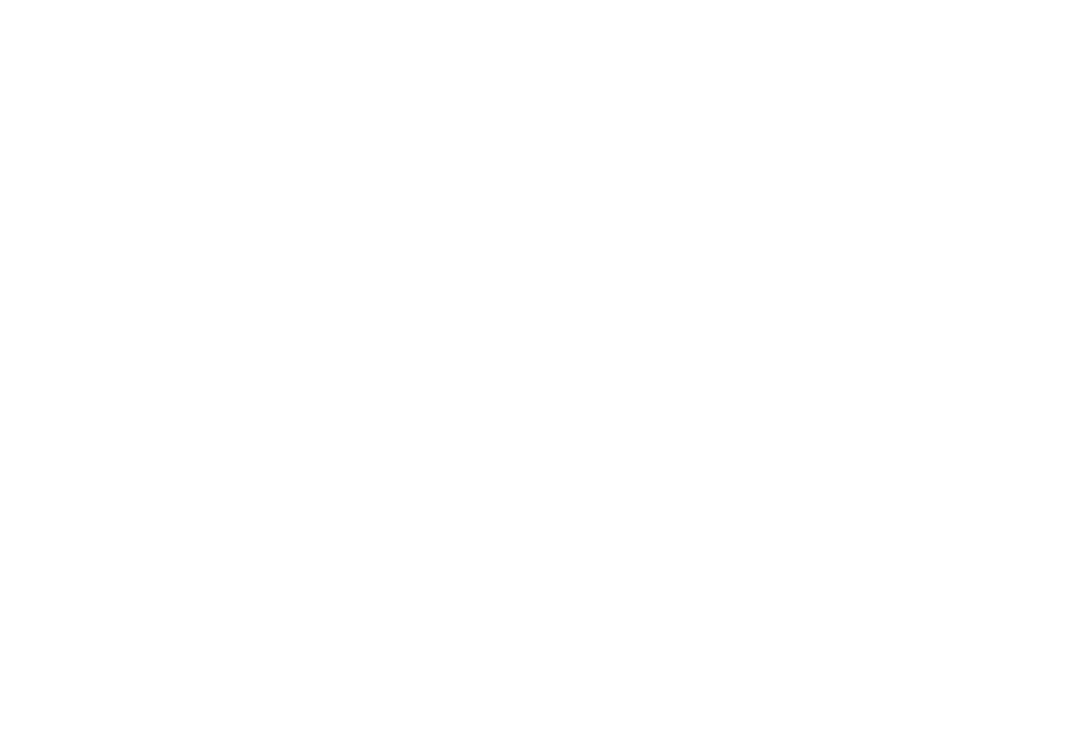
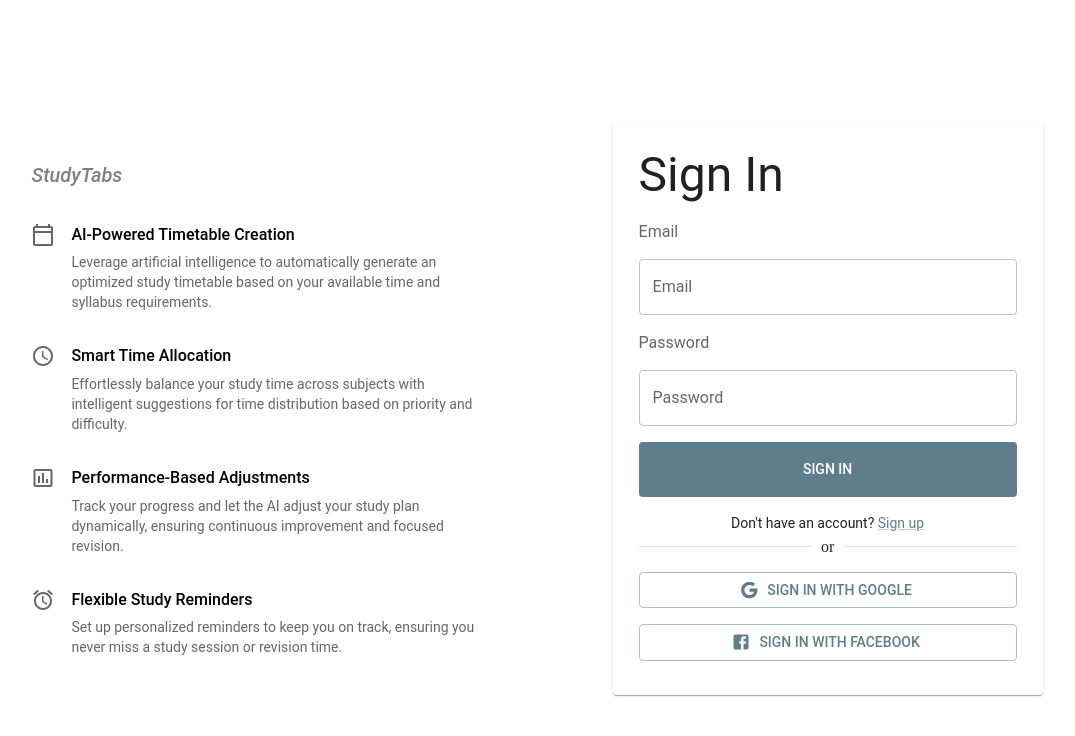
Before and after one commit to Tobai24/StudyTabs, a React (Vite) app in the folder app/: page / in a window 1280 px wide. Shown: the top 736 px of the page, without its empty margins (103-1178 px from the left). Built offline with nearby package versions, Linux system fonts and the light colour scheme; a web font is replaced by a local one.

Commit message:
fixed the root path

```diff
--- a/app/layout/loginLayout.jsx
+++ b/app/layout/loginLayout.jsx
@@ -34,7 +34,7 @@ const LoginLayout = () => {
   return (
     <Router>
       <Routes path="/">
-        <Route path="/" />
+        <Route path="/" element={<SignInPage />} />
         <Route path="/signin" element={<SignInPage />} />
         <Route
           path="/signup"
```
